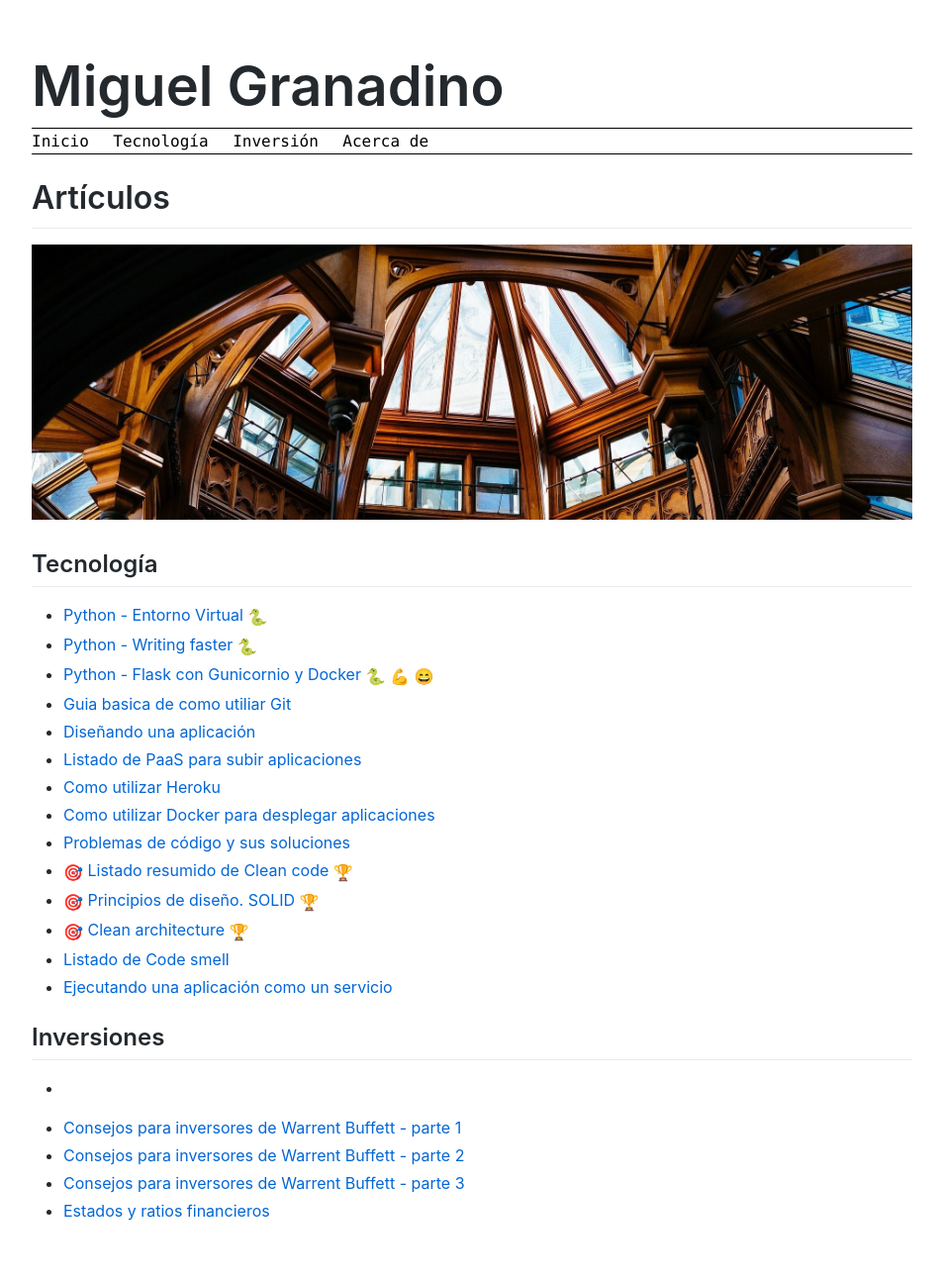
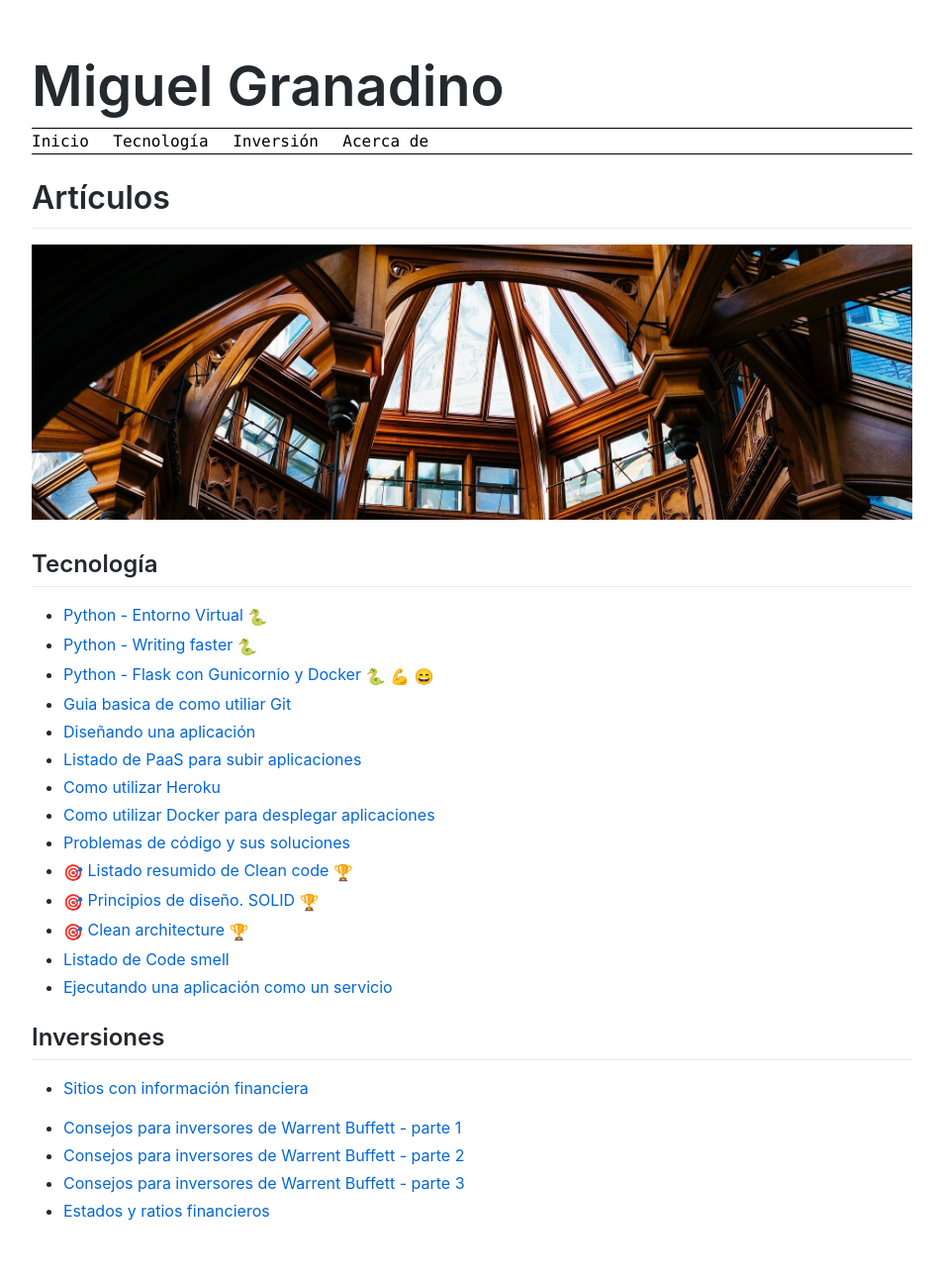
Before and after one commit to Akira3030/formacion, a Jekyll site: the page built from index.md, in a window 1280 px wide. Shown: the whole page at 99% size, without its empty margins (163-1116 px from the left). Built offline with Jekyll 4.4.1, drawn with Linux system fonts in a browser that asks for light colours; emoji names are drawn with the system emoji font.

Commit message:
Update index.md

```diff
--- a/index.md
+++ b/index.md
@@ -26,7 +26,7 @@ title: Articulos
 
 ## Inversiones
 
-* [](articulos/inversiones/sitios-con-informacion-financiera.md)
+* [Sitios con información financiera](articulos/inversiones/sitios-con-informacion-financiera.md)
 
 * [Consejos para inversores de Warrent Buffett - parte 1](articulos/warrent-buffet-consejos-de-inversion-parte1.md)
 * [Consejos para inversores de Warrent Buffett - parte 2](articulos/warrent-buffet-consejos-de-inversion-parte2.md)
```
